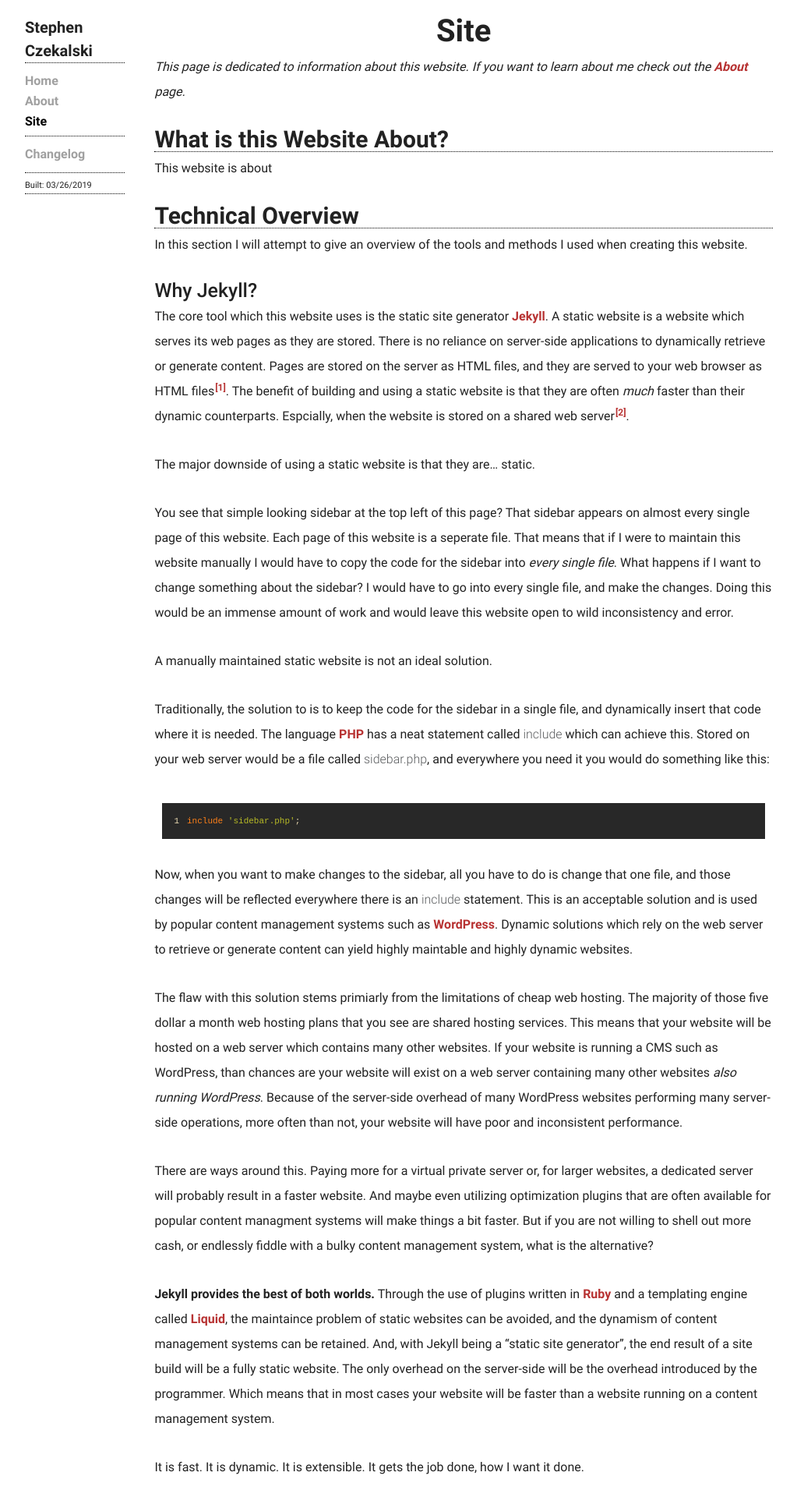
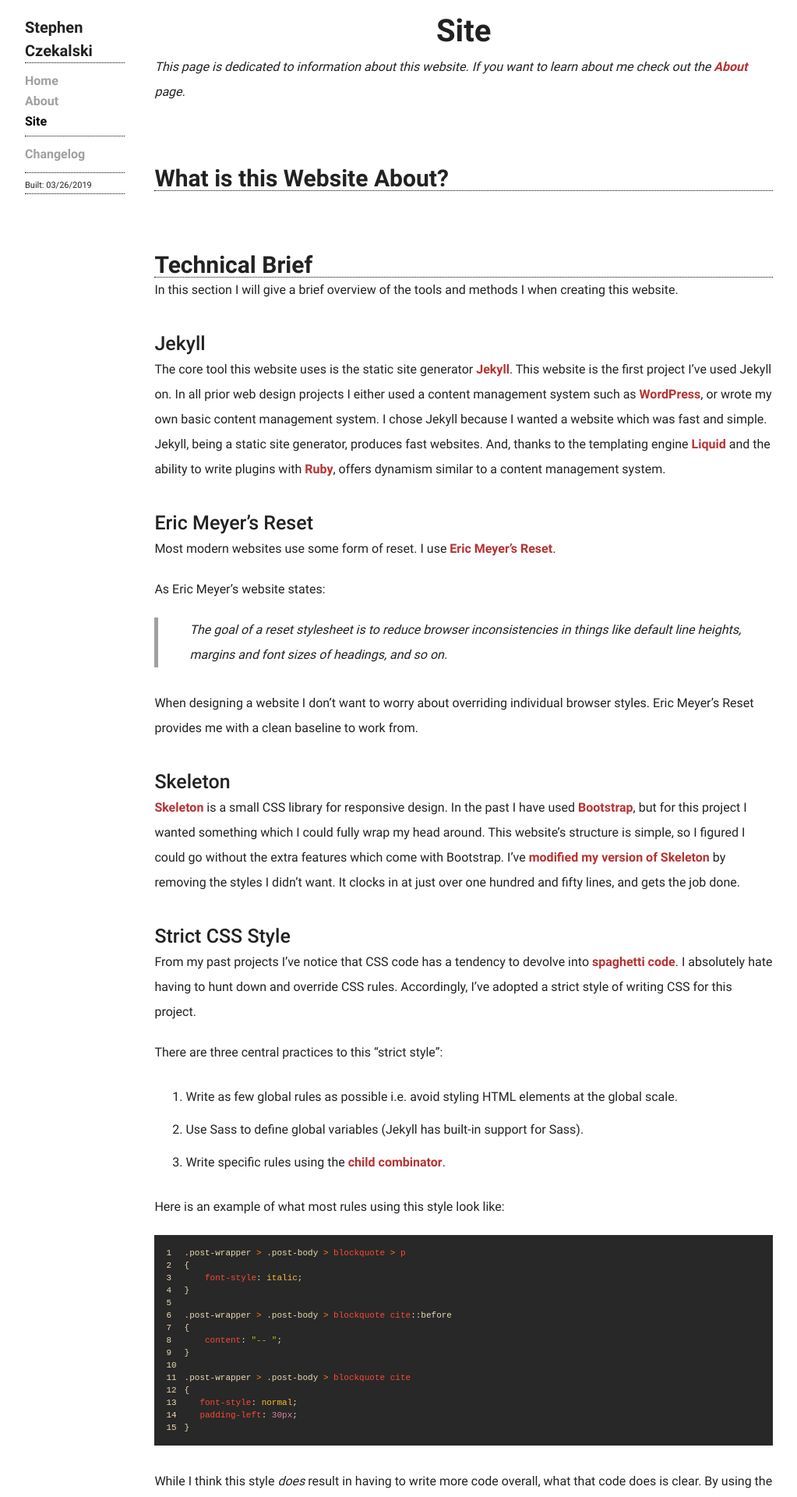
Before and after one commit to stephencz/old-stephencz-com, a Jekyll site: the page built from site.md, in a window 1280 px wide. Shown: the top 1920 px of the page at 78% size, without its empty margins (128-1151 px from the left). Built offline with Jekyll 4.4.1, drawn with Linux system fonts in a browser that asks for light colours; nearby versions of some CDN libraries; some of the changed text lies outside the part shown.

Commit message:
More CSS changes and added some content.

````diff
--- a/_sass/format.scss
+++ b/_sass/format.scss
@@ -1,31 +1,34 @@
 /*******************************************************************/
 /* FOMRATTING                                                      */
 /*******************************************************************/
-.padding-t-xs{ padding-top: 10px; }
-.padding-t-s{ padding-top: 20px; }
-.padding-t-m{ padding-top: 40px; }
-.padding-t-l{ padding-top: 60px; }
-.padding-t-xl{ padding-top: 80px; }
-.padding-t-xxl{ padding-top: 120px; }
+.padding-top-xs{ padding-top: 10px; }
+.padding-top-s{ padding-top: 20px; }
+.padding-top-m{ padding-top: 40px; }
+.padding-top-l{ padding-top: 60px; }
+.padding-top-xl{ padding-top: 80px; }
+.padding-top-xxl{ padding-top: 100px; }
 
-.padding-b-xs{ padding-bottom: 10px; }
-.padding-b-s{ padding-bottom: 20px; }
-.padding-b-m{ padding-bottom: 40px; }
-.padding-b-l{ padding-bottom: 60px; }
-.padding-b-xl{ padding-bottom: 80px; }
-.padding-b-xxl{ padding-bottom: 120px; }
+.padding-bottom-xs{ padding-bottom: 10px; }
+.padding-bottom-s{ padding-bottom: 20px; }
+.padding-bottom-m{ padding-bottom: 40px; }
+.padding-bottom-l{ padding-bottom: 60px; }
+.padding-bottom-xl{ padding-bottom: 80px; }
+.padding-bottom-xxl{ padding-bottom: 100px; }
 
-.margin-t-xs{ margin-top: 10px; }
-.margin-t-s{ margin-top: 20px; }
-.margin-t-m{ margin-top: 40px; }
-.margin-t-l{ margin-top: 60px; }
-.margin-t-xl{ margin-top: 80px; }
+.margin-top-xs{ margin-top: 10px; }
+.margin-top-s{ margin-top: 20px; }
+.margin-top-m{ margin-top: 40px; }
+.margin-top-l{ margin-top: 60px; }
+.margin-top-xl{ margin-top: 80px; }
+.margin-top-xxl{ margin-top: 100px; }
 
-.margin-b-xs{ margin-bottom: 10px; }
-.margin-b-s{ margin-bottom: 20px; }
-.margin-b-m{ margin-bottom: 40px; }
-.margin-b-l{ margin-bottom: 60px; }
-.margin-b-xl{ margin-bottom: 80px; }
+
+.margin-bottom-xs{ margin-bottom: 10px; }
+.margin-bottom-s{ margin-bottom: 20px; }
+.margin-bottom-m{ margin-bottom: 40px; }
+.margin-bottom-l{ margin-bottom: 60px; }
+.margin-bottom-xl{ margin-bottom: 80px; }
+.margin-bottom-xxl{ margin-bottom: 100px; }
 
 .underline-light{ border-bottom: 1px solid rgba(0, 0, 0, 0.1); }
 .underline-medium{ border-bottom: 1px solid rgba(0, 0, 0, 0.2); }
--- a/_sass/post.scss
+++ b/_sass/post.scss
@@ -105,12 +105,17 @@
 }
 
 .post-wrapper > .post-body > h1,
-.post-wrapper > .post-body > h2,
+.post-wrapper > .post-body > h2
+{
+    margin-top: 80px;
+}
+
 .post-wrapper > .post-body > h3,
 .post-wrapper > .post-body > h4,
 .post-wrapper > .post-body > h5,
 .post-wrapper > .post-body > h6
 {
+    margin-top: 40px;
     margin-bottom: 5px;
 }
 
@@ -122,7 +127,7 @@
 
 .post-wrapper > .post-body > p
 {
-    margin-bottom: 30px;
+    margin-bottom: 20px;
 }
 
 .post-wrapper > .post-body > p > em{ font-style: italic; }
@@ -183,7 +188,9 @@
     font-size: 1.6em;
     list-style: decimal;
 
-    margin-bottom: 30px;
+    line-height: $line-height;
+
+    margin-bottom: 20px;
     padding-left: 40px;
 }
 
@@ -198,14 +205,14 @@
     font-size: 1.6em;
     list-style: disc;
 
-    margin-bottom: 30px;
+    line-height: $line-height;
+
+    margin-bottom: 20px;
     padding-left: 40px;
 }
 
 .post-wrapper > .post-body > ul li
 {
-    line-height: $line-height;
-
     padding-top: 5px;
     padding-bottom: 5px;
 }
--- a/_sass/syntax.scss
+++ b/_sass/syntax.scss
@@ -3,10 +3,8 @@
 /*******************************************************************/
 .highlighter-rouge
 {
-  padding-top: 10px;
-  padding-bottom: 30px;
-  padding-left: 10px;
-  padding-right: 10px;
+  margin-top: 10px;
+  margin-bottom: 30px;
 }
 
 code.highlighter-rouge
--- a/site.md
+++ b/site.md
@@ -7,88 +7,71 @@ description: Information about this website.
 *check out the [About](/about) page.*
 
 ## What is this Website About?
-This website is about
 
-## Technical Overview
 
-In this section I will attempt to give an overview of the tools and methods I used when creating this website.
+## Technical Brief
+In this section I will give a brief overview of the tools and methods I when creating this website.
 
-### Why Jekyll?
+### Jekyll
+The core tool this website uses is the static site generator [Jekyll](https://jekyllrb.com/).
+This website is the first project I've used Jekyll on.
+In all prior web design projects I either used a content management system such as [WordPress](https://wordpress.com/), or wrote my own basic content management system.
+I chose Jekyll because I wanted a website which was fast and simple.
+Jekyll, being a static site generator, produces fast websites.
+And, thanks to the templating engine [Liquid](https://shopify.github.io/liquid/) and the ability to write plugins with [Ruby](https://www.ruby-lang.org/en/), offers dynamism similar to a content management system.
 
-The core tool which this website uses is the static site generator [Jekyll](https://jekyllrb.com/).
-A static website is a website which serves its web pages as they are stored.
-There is no reliance on server-side applications to dynamically retrieve or generate content.
-Pages are stored on the server as HTML files, and they are served to your web browser as HTML files[^1].
-The benefit of building and using a static website is that they are often *much* faster than their dynamic counterparts.
-Espcially, when the website is stored on a shared web server[^2].
 
-The major downside of using a static website is that they are... static.
+### Eric Meyer's Reset
+Most modern websites use some form of reset. I use [Eric Meyer's Reset](https://meyerweb.com/eric/tools/css/reset/).
 
-You see that simple looking sidebar at the top left of this page?
-That sidebar appears on almost every single page of this website.
-Each page of this website is a seperate file.
-That means that if I were to maintain this website manually I would have to copy the code for the sidebar into *every single file*.
-What happens if I want to change something about the sidebar?
-I would have to go into every single file, and make the changes.
-Doing this would be an immense amount of work and would leave this website open to wild inconsistency and error.
-
-A manually maintained static website is not an ideal solution.
-
-Traditionally, the solution to is to keep the code for the sidebar in a single file, and dynamically insert that code where it is needed.
-The language [PHP](http://www.php.net/) has a neat statement called `include` which can achieve this.
-Stored on your web server would be a file called `sidebar.php`, and everywhere you need it you would do something like this:
-
-```php
-include 'sidebar.php';
-```
-
-Now, when you want to make changes to the sidebar, all you have to do is change that one file, and those changes will be reflected everywhere there is an `include` statement.
-This is an acceptable solution and is used by popular content management systems such as [WordPress](https://wordpress.com/).
-Dynamic solutions which rely on the web server to retrieve or generate content can yield highly maintable and highly dynamic websites.
-
-The flaw with this solution stems primiarly from the limitations of cheap web hosting.
-The majority of those five dollar a month web hosting plans that you see are shared hosting services.
-This means that your website will be hosted on a web server which contains many other websites.
-If your website is running a CMS such as WordPress, than chances are your website will exist on a web server containing many other websites *also running WordPress*.
-Because of the server-side overhead of many WordPress websites performing many server-side operations, more often than not, your website will have poor and inconsistent performance.
-
-There are ways around this.
-Paying more for a virtual private server or, for larger websites, a dedicated server will probably result in a faster website.
-And maybe even utilizing optimization plugins that are often available for popular content managment systems will make things a bit faster.
-But if you are not willing to shell out more cash, or endlessly fiddle with a bulky content management system, what is the alternative?
-
-**Jekyll provides the best of both worlds.**
-Through the use of plugins written in [Ruby](https://www.ruby-lang.org/en/) and a templating engine called [Liquid](https://github.com/Shopify/liquid),
-the maintaince problem of static websites can be avoided, and the dynamism of content management systems can be retained.
-And, with Jekyll being a "static site generator", the end result of a site build will be a fully static website.
-The only overhead on the server-side will be the overhead introduced by the programmer.
-Which means that in most cases your website will be faster than a website running on a content management system.
-
-It is fast. It is dynamic. It is extensible. It gets the job done, how I want it done.
-
-### CSS Dependencies and Code Style
-{:.padding-t-m}
-
-This website uses two CSS libraries: [Eric Meyer's Reset](https://meyerweb.com/eric/tools/css/reset/) and a modified version of [Skeleton](http://getskeleton.com/).
-
-Skeleton is a lightweight CSS framework for responsive web design.
-Or, in other words, it is a bit of CSS which makes supporting both large screen devices and mobile devices easy.
-This website was the first project I used Skeleton on.
-In the past I used [Bootstrap](https://getbootstrap.com/).
-I chose Skeleton over Bootstrap because I didn't feel like I needed all the features bootstrap offers.
-I just want something small that gets the job done.
-The version of Skeleton I use has been slightly modified as I have stripped out over two hundred lines of CSS which I don't use.
-
-Eric Meyer's Reset is a CSS reset I use to get my website's styles to a workable baseline. As Eric Meyer's website states:
+As Eric Meyer's website states:
 
 > The goal of a reset stylesheet is to reduce browser inconsistencies in things like default line heights, margins and font sizes of headings, and so on.
 
+When designing a website I don't want to worry about overriding individual browser styles.
+Eric Meyer's Reset provides me with a clean baseline to work from.
 
 
+### Skeleton
+[Skeleton](http://getskeleton.com/) is a small CSS library for responsive design.
+In the past I have used [Bootstrap](https://getbootstrap.com/), but for this project I wanted something which I could fully wrap my head around.
+This website's structure is simple, so I figured I could go without the extra features which come with Bootstrap.
+I've [modified my version of Skeleton](/assets/css/skeleton.css) by removing the styles I didn't want.
+It clocks in at just over one hundred and fifty lines, and gets the job done.
 
-[^1]: The flip side to a static website is a dynamic website. Websites built with content management systems
-      such as WordPress, Drupal, Joomla, or any of the other innumerable CMS options, are dynamic websites. They
-      often use server-side languages such as PHP to dynamically generate content as it is requested. While dynamic
-      websites *can* be fast, they often aren't.
 
-[^2]: A web server which hosts multiple websites.
+### Strict CSS Style
+From my past projects I've notice that CSS code has a tendency to devolve into [spaghetti code](https://en.wikipedia.org/wiki/Spaghetti_code).
+I absolutely hate having to hunt down and override CSS rules.
+Accordingly, I've adopted a strict style of writing CSS for this project.
+
+There are three central practices to this "strict style":
+
+1. Write as few global rules as possible i.e. avoid styling HTML elements at the global scale.
+2. Use Sass to define global variables (Jekyll has built-in support for Sass).
+3. Write specific rules using the [child combinator](https://developer.mozilla.org/en-US/docs/Web/CSS/Child_combinator).
+
+Here is an example of what most rules using this style look like:
+
+```css
+.post-wrapper > .post-body > blockquote > p
+{
+    font-style: italic;
+}
+
+.post-wrapper > .post-body > blockquote cite::before
+{
+    content: "-- ";
+}
+
+.post-wrapper > .post-body > blockquote cite
+{
+   font-style: normal;
+   padding-left: 30px;
+}
+```
+
+While I think this style *does* result in having to write more code overall, what that code does is clear.
+By using the child combinator chains with most rule-sets the effect of rules is precise.
+In addition, the HTML code is indirectly restricted into the form of the rule-sets.
+The stylesheet for this website can be found [here](/assets/css/base.css).
````
Also changed, not shown: changelog.md.
